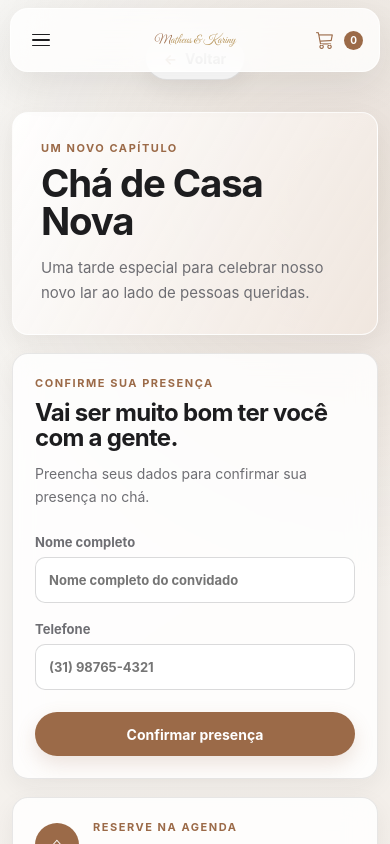
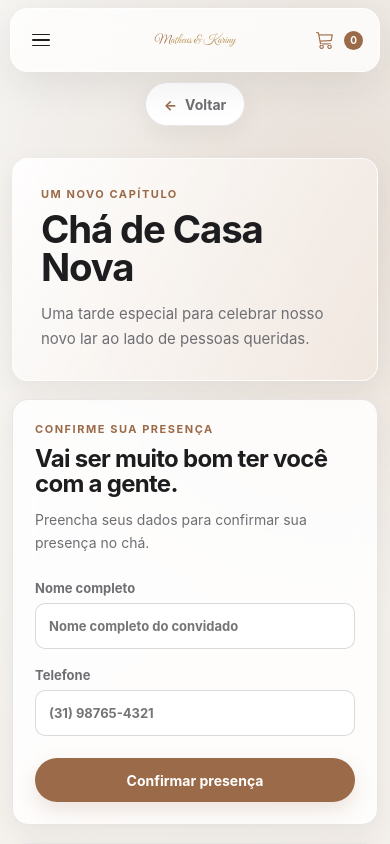
Before and after one commit to Matheus-Fernando-br/Casamento, a React (Vite) app in the folder FrontEnd/Casamento/: page /cha in a window 390 px wide. Shown: the top 844 px of the page. Built offline with nearby package versions, Linux system fonts and the light colour scheme; no server answers.

Commit message:
Margin-top bottom cha

```diff
--- a/FrontEnd/Casamento/src/styles/global.css
+++ b/FrontEnd/Casamento/src/styles/global.css
@@ -1699,7 +1699,7 @@ body.menu-aberto {
     linear-gradient(145deg, #f7f7f5 0%, #f1e9e2 100%);
 }
 .cha-page > .back-btn {
-  margin-top: -96px;
+  margin-top: -42px;
   margin-bottom: 48px;
 }
 .cha-container {
@@ -1978,6 +1978,7 @@ body.menu-aberto {
     padding-inline: 12px;
   }
   .cha-page > .back-btn {
+    margin-top: -50px;
     margin-bottom: 32px;
   }
   .cha-hero-card,
```
